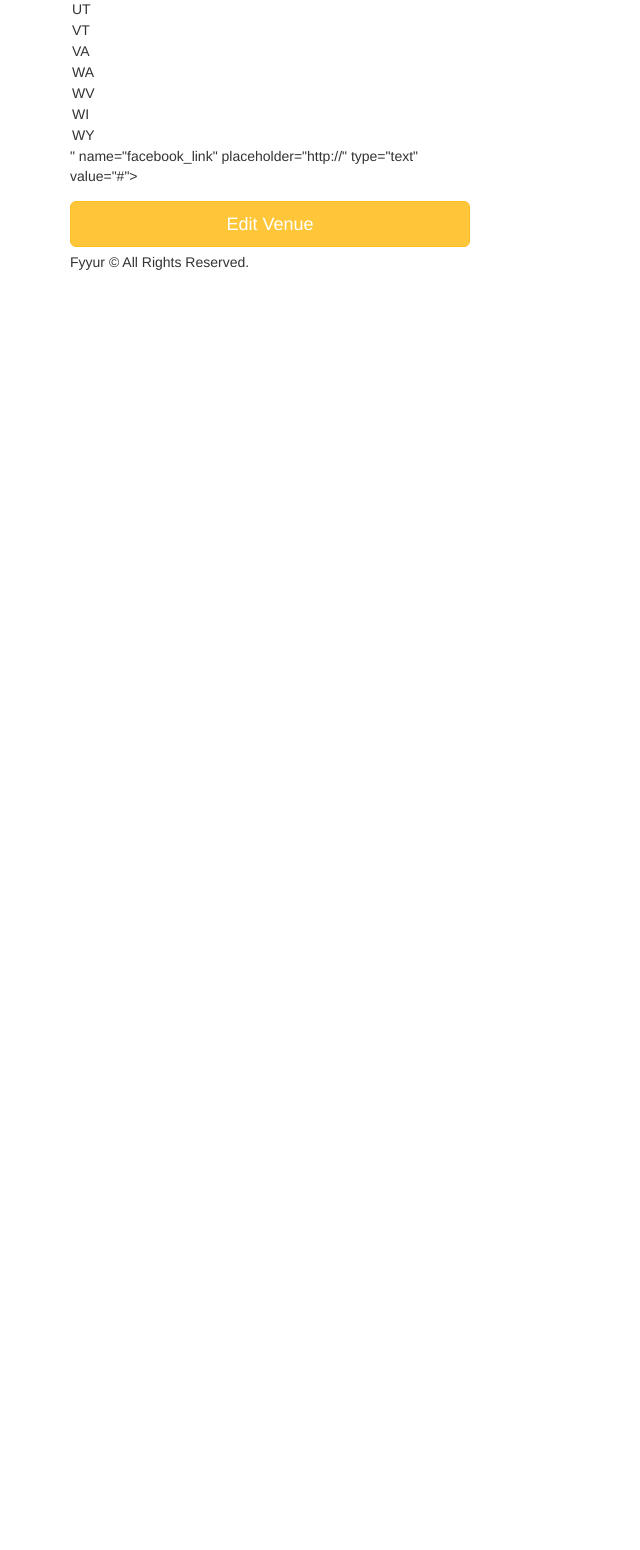
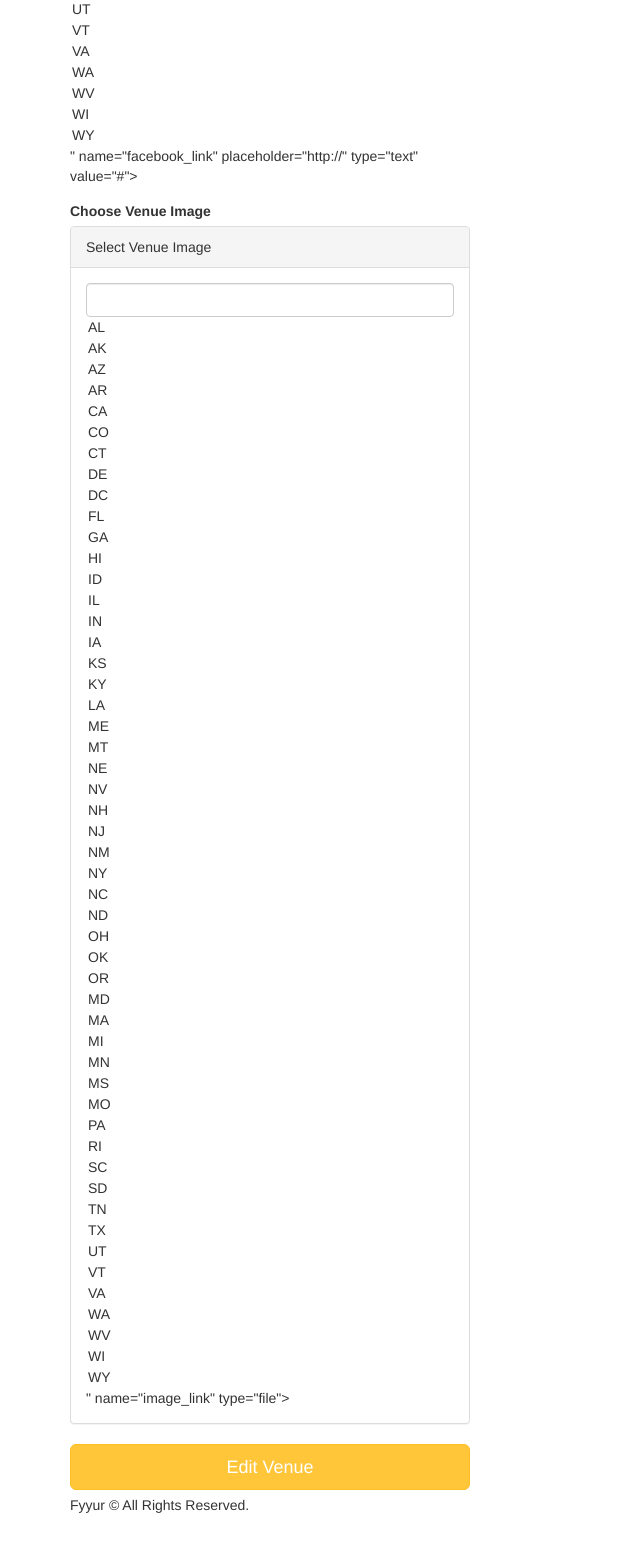
Before and after one commit to koumei11/Fyyur-Udacity, a Flask app: page /venues/1/edit in a window 1280 px wide. Shown: the part 4279-5829 px from the top of the page, without its empty margins (0-640 px from the left). Before the commit the page ends 4549 px from the top, so only its background shows below. Run offline with Flask 2, Linux system fonts and the light colour scheme; tables that the repository leaves empty hold one stand-in row (values such as "Sample post"); some libraries are stand-ins or nearby versions.

Commit message:
almost finish

```diff
--- a/app.py
+++ b/app.py
@@ -259,7 +259,7 @@
     'facebook_link': venue.facebook_link,
     'seeking_talent': venue.seeking_talent,
     'seeking_description': venue.seeking_description,
-    "image_link": "https://images.unsplash.com/photo-1497032205916-ac775f0649ae?ixlib=rb-1.2.1&ixid=eyJhcHBfaWQiOjEyMDd9&auto=format&fit=crop&w=750&q=80",
+    "image_link": venue.image_link,
     'upcoming_shows_count': shows_data['upcoming_shows_count'],
     'upcoming_shows': shows_data['upcoming_shows'],
     'past_shows_count': shows_data['past_shows_count'],
@@ -291,11 +291,10 @@
     city = request.form.get('city', '')
     state = request.form.get('state', '')
     address = request.form.get('address', '')
-    img_link = "https://images.unsplash.com/photo-1497032205916-ac775f0649ae?ixlib=rb-1.2.1&ixid=eyJhcHBfaWQiOjEyMDd9&auto=format&fit=crop&w=750&q=80"
     phone = request.form.get('phone', '')
     genres = request.form.getlist('genres')
     facebook_link = request.form.get('facebook_link', '')
-    venue = Venue(name=name, city=city, state=state, address=address, image_link=img_link, phone=phone, genres=genres, facebook_link=facebook_link)
+    venue = Venue(name=name, city=city, state=state, address=address, phone=phone, genres=genres, facebook_link=facebook_link)
     db.session.add(venue)
     db.session.commit()
   except:
@@ -446,8 +445,8 @@
     'seeking_venue': artist.seeking_venue,
     'seeking_description': artist.seeking_description,
     'website': artist.website,
+    'image_link': artist.image_link,
     'facebook_link': artist.facebook_link,
-    'image_link': "https://images.unsplash.com/photo-1558369981-f9ca78462e61?ixlib=rb-1.2.1&ixid=eyJhcHBfaWQiOjEyMDd9&auto=format&fit=crop&w=794&q=80",
     'upcoming_shows_count': show_data['upcoming_shows_count'],
     'upcoming_shows': show_data['upcoming_shows'],
     'past_shows_count': show_data['past_shows_count'],
@@ -580,6 +579,20 @@
         venue.seeking_talent = True
     else:
         venue.seeking_talent = False
+
+    file = ''
+    filename = ''
+    image_path = ''
+    print(request.files)
+    if request.files['image_link']:
+        file = request.files['image_link']
+        filename = file.filename
+
+    if file and is_valid_image(filename):
+        filename = secure_filename(filename)
+        image_path = os.path.join(app.config['UPLOAD_FOLDER'], filename)
+        file.save(image_path)
+    venue.image_link = image_path
 
     db.session.add(venue)
     db.session.commit()
--- a/forms.py
+++ b/forms.py
@@ -85,7 +85,7 @@
     phone = StringField(
         'phone'
     )
-    image_link = StringField(
+    image_link = FileField(
         'image_link'
     )
     genres = SelectMultipleField(
--- a/templates/forms/edit_artist.html
+++ b/templates/forms/edit_artist.html
@@ -42,7 +42,7 @@
           {{ form.facebook_link(class_ = 'form-control', placeholder='http://', id=form.state, autofocus = true) }}
       </div>
       <div class="form-group">
-          <label for="image_link">Crop Your Image</label>
+          <label for="image_link">Choose Your Image</label>
           <div class="panel panel-default">
               <div class="panel-heading">Select Profile Image</div>
               <div class="panel-body">
--- a/templates/forms/edit_venue.html
+++ b/templates/forms/edit_venue.html
@@ -2,7 +2,7 @@
 {% block title %}Edit Venue{% endblock %}
 {% block content %}
   <div class="form-wrapper">
-    <form class="form" method="post" action="/venues/{{venue.id}}/edit">
+    <form class="form" method="post" action="/venues/{{venue.id}}/edit" enctype="multipart/form-data">
       <h3 class="form-heading">Edit venue <em>{{ venue.name }}</em> <a href="{{ url_for('index') }}" title="Back to homepage"><i class="fa fa-home pull-right"></i></a></h3>
       <div class="form-group">
         <label for="name">Name</label>
@@ -43,7 +43,16 @@
       <div class="form-group">
           <label for="facebook_link">Facebook Link</label>
           {{ form.facebook_link(class_ = 'form-control', placeholder='http://', id=form.state, autofocus = true) }}
-        </div>
+      </div>
+      <div class="form-group">
+          <label for="image_link">Choose Venue Image</label>
+          <div class="panel panel-default">
+              <div class="panel-heading">Select Venue Image</div>
+              <div class="panel-body">
+                {{ form.image_link(class_ = 'form-control', id=form.state, autofocus = true) }}
+              </div>
+          </div>
+      </div>
       <input type="submit" value="Edit Venue" class="btn btn-primary btn-lg btn-block">
     </form>
   </div>
--- a/templates/pages/shows.html
+++ b/templates/pages/shows.html
@@ -5,7 +5,7 @@
     {%for show in shows %}
     <div class="col-sm-4">
         <div class="tile tile-show">
-            <img src="{{ show.artist_image_link }}" alt="Artist Image" />
+            <img src="../../{{ show.artist_image_link }}" alt="Artist Image" />
             <h4>{{ show.start_time|datetime('full') }}</h4>
             <h5><a href="/artists/{{ show.artist_id }}">{{ show.artist_name }}</a></h5>
             <p>playing at</p>
```
Also changed, not shown: templates/pages/show_artist.html (+17 -5 lines), templates/pages/show_venue.html (+17 -5 lines), uploads/450809.jpg (deleted), 1 other file.
